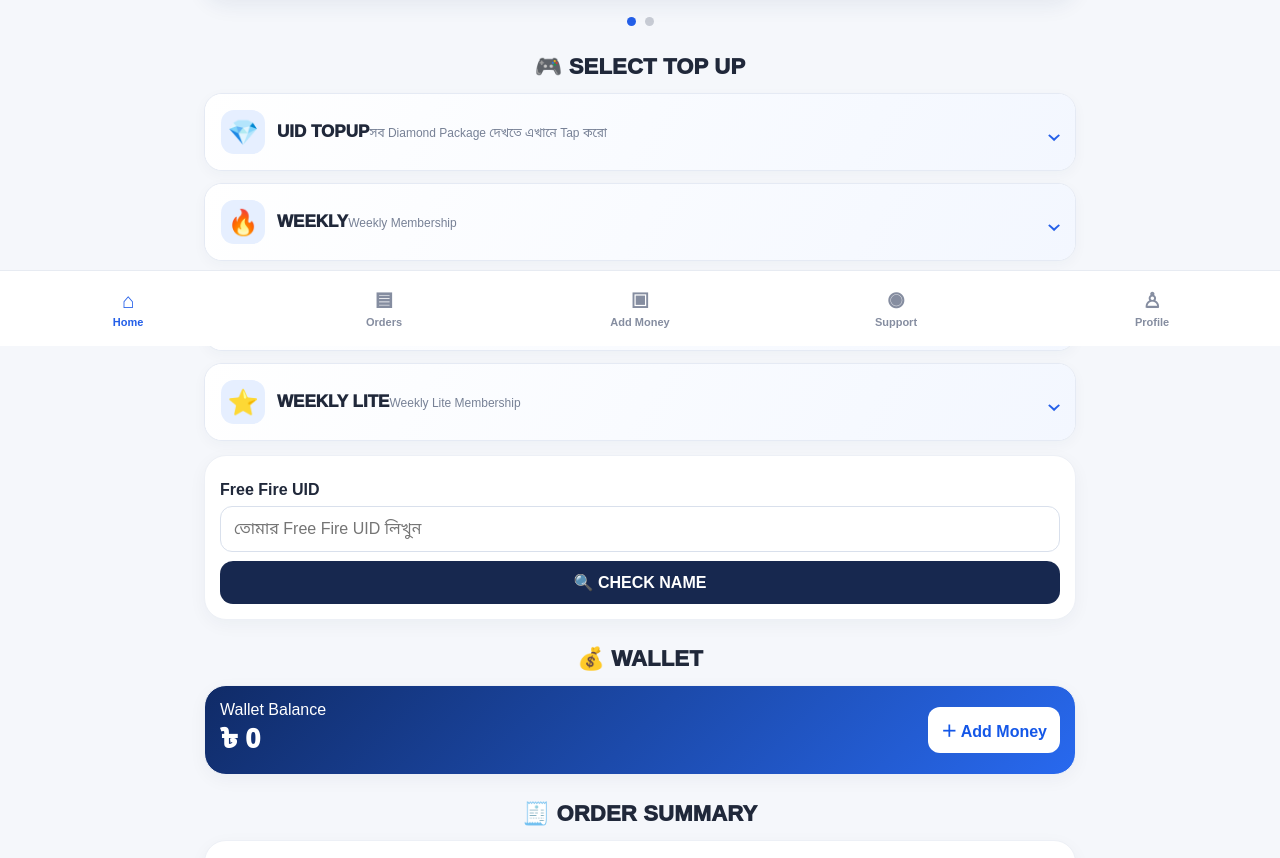
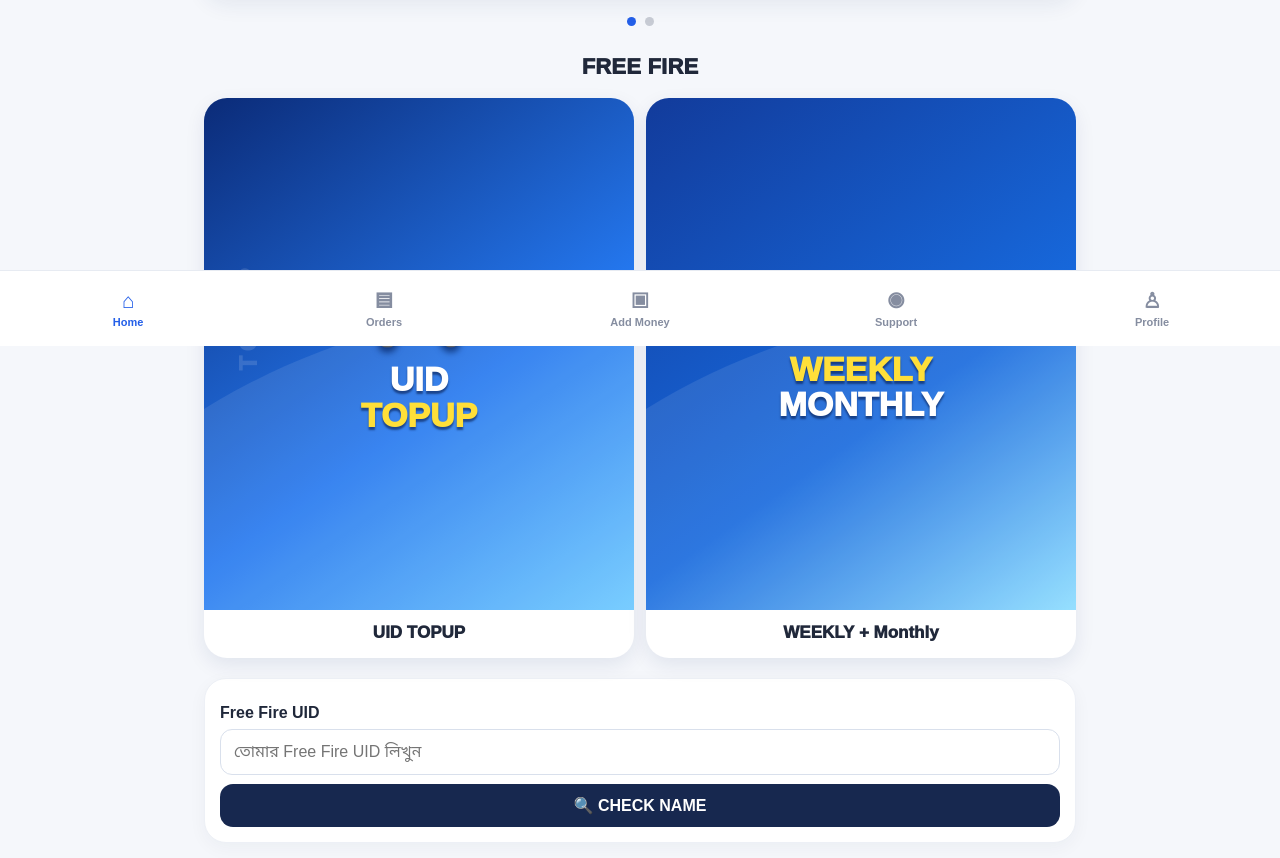
Before and after one commit to top1shopbd/TOP1-SHOP, a plain HTML site: page index.html in a window 1280 px wide. Shown: the part 454-1312 px from the top of the page. Drawn offline with Linux system fonts and the light colour scheme.

Commit message:
Update index.html

```diff
--- a/index.html
+++ b/index.html
@@ -21,17 +21,29 @@
 .dots{display:flex;justify-content:center;gap:9px;padding:12px 0 2px}.dot{width:9px;height:9px;border-radius:50%;background:#c7cbd4}.dot.active{background:var(--blue)}
 .section-title{text-align:center;font-size:22px;margin:26px 0 13px;font-weight:950;letter-spacing:.2px}
 .panel{background:#fff;border:1px solid #edf0f6;border-radius:22px;padding:15px;box-shadow:0 5px 18px #1b2d4d0b}
+
+.home-tiles{display:grid;grid-template-columns:repeat(2,minmax(0,1fr));gap:12px;margin:18px 0 20px}
+.home-tile{padding:0;overflow:hidden;border:0;border-radius:23px;background:#fff;box-shadow:0 7px 20px #10265b16;text-align:center;color:var(--ink)}
+.tile-art{height:auto;aspect-ratio:0.84;display:flex;flex-direction:column;align-items:center;justify-content:center;position:relative;overflow:hidden;padding:12px;color:#fff;background:linear-gradient(145deg,#0b2b78,#2477ee 58%,#6bc8ff)}
+.uid-art:before,.member-art:before{content:"";position:absolute;width:180%;height:80%;left:-40%;bottom:-25%;border-radius:50%;background:#ffffff18;transform:rotate(-18deg)}
+.tile-watermark{position:absolute;left:-10px;top:40%;font-size:24px;font-weight:1000;letter-spacing:5px;opacity:.13;transform:rotate(-90deg)}
+.tile-character{font-size:clamp(44px,12vw,74px);filter:drop-shadow(0 5px 3px #001b55aa);z-index:1}
+.tile-art strong{z-index:1;font-size:clamp(20px,5.5vw,34px);line-height:1.05;font-weight:1000;text-shadow:0 3px 2px #081c4d99}
+.tile-art em{font-style:normal;color:#ffdf39}
+.member-art{background:linear-gradient(145deg,#123b9b,#1769dd 60%,#8bdcff)}
+.tile-gems{font-size:clamp(27px,7vw,44px);margin-bottom:14px;z-index:1;filter:drop-shadow(0 4px 3px #001b55aa)}
+.tile-label{padding:13px 5px 15px;font-size:clamp(13px,3.5vw,17px);font-weight:950}
+.package-view{margin-top:22px;scroll-margin-top:86px}
+.package-view[hidden]{display:none}
+.view-heading{display:flex;justify-content:space-between;align-items:center;gap:8px;margin:0 0 12px}
+.view-heading h2{font-size:18px;margin:0;font-weight:950}
+.back-btn{border:0;border-radius:11px;padding:9px 11px;background:#eaf1ff;color:#2058d9;font-weight:900;white-space:nowrap}
+
 .pack-grid{display:grid;grid-template-columns:repeat(2,minmax(0,1fr));gap:10px}
 .pkg{min-width:0;border:1.5px solid #e7ebf4;border-radius:16px;background:#fff;padding:14px 10px;text-align:left;box-shadow:0 2px 6px #172b4d06}
 .pkg.selected{border-color:var(--blue);background:#eff5ff;box-shadow:0 0 0 1px #245fe822}
 .pkg-top{display:flex;gap:8px;align-items:center}.pkg-icon{font-size:22px}.pkg-name{font-size:14px;font-weight:850;line-height:1.3}.pkg-price{font-size:16px;color:#2058d9;font-weight:950;margin:9px 0 0 30px}
 .membership-list{display:grid;grid-template-columns:1fr;gap:9px}
-.category-box{margin:12px 0;border:1px solid #e5eaf4;border-radius:18px;background:#fff;overflow:hidden;box-shadow:0 4px 14px #1b2d4d09}
-.category-toggle{width:100%;display:flex;align-items:center;gap:12px;padding:16px;border:0;background:linear-gradient(120deg,#fff,#f3f7ff);text-align:left;color:var(--ink)}
-.category-icon{width:44px;height:44px;display:grid;place-items:center;border-radius:13px;background:#e6efff;font-size:25px;flex-shrink:0}
-.category-copy{flex:1}.category-name{font-weight:950;font-size:17px}.category-sub{font-size:12px;color:var(--muted);margin-top:4px}.category-arrow{font-size:20px;color:var(--blue);font-weight:900}
-.category-content{display:none;padding:12px;border-top:1px solid #edf0f6}.category-box.open .category-content{display:block}.category-box.open .category-arrow{transform:rotate(180deg)}
-.member-single{display:flex;align-items:center;gap:12px;width:100%;padding:13px;border:1.5px solid #e7ebf4;border-radius:14px;background:#fff;text-align:left}.member-single.selected{border-color:var(--blue);background:#eff5ff}.member-single .member-price{margin-left:auto}
 .member{display:flex;align-items:center;gap:12px;width:100%;border:1.5px solid #e7ebf4;border-radius:16px;background:#fff;padding:13px;text-align:left}
 .member.selected{border-color:var(--blue);background:#eff5ff}
 .member-icon{width:43px;height:43px;flex:0 0 43px;display:grid;place-items:center;background:#eaf1ff;border-radius:13px;font-size:23px}
@@ -70,22 +82,26 @@
   </div>
   <div class="dots"><span class="dot active"></span><span class="dot"></span></div>
 
-  <h2 class="section-title">🎮 SELECT TOP UP</h2>
-  <section class="category-box" id="diamondBox">
-    <button class="category-toggle" onclick="toggleBox('diamondBox')"><span class="category-icon">💎</span><span class="category-copy"><span class="category-name">UID TOPUP</span><span class="category-sub">সব Diamond Package দেখতে এখানে Tap করো</span></span><span class="category-arrow">⌄</span></button>
-    <div class="category-content"><div class="pack-grid" id="diamonds"></div></div>
+  <h2 class="section-title">FREE FIRE</h2>
+  <section class="home-tiles">
+    <button class="home-tile" onclick="openPackageBox('diamondBox')">
+      <div class="tile-art uid-art"><span class="tile-watermark">TOPUP</span><span class="tile-character">🎮</span><strong>UID<br><em>TOPUP</em></strong></div>
+      <div class="tile-label">UID TOPUP</div>
+    </button>
+    <button class="home-tile" onclick="openPackageBox('memberBox')">
+      <div class="tile-art member-art"><span class="tile-gems">💎 💎</span><strong><em>WEEKLY</em><br>MONTHLY</strong></div>
+      <div class="tile-label">WEEKLY + Monthly</div>
+    </button>
   </section>
-  <section class="category-box" id="weeklyBox">
-    <button class="category-toggle" onclick="toggleBox('weeklyBox')"><span class="category-icon">🔥</span><span class="category-copy"><span class="category-name">WEEKLY</span><span class="category-sub">Weekly Membership</span></span><span class="category-arrow">⌄</span></button>
-    <div class="category-content" id="weeklyContent"></div>
+
+  <section class="package-view" id="diamondBox" hidden>
+    <div class="view-heading"><h2>💎 UID TOPUP — Diamond Packages</h2><button class="back-btn" onclick="closePackageBox('diamondBox')">← Back</button></div>
+    <div class="panel"><div class="pack-grid" id="diamonds"></div></div>
   </section>
-  <section class="category-box" id="monthlyBox">
-    <button class="category-toggle" onclick="toggleBox('monthlyBox')"><span class="category-icon">👑</span><span class="category-copy"><span class="category-name">MONTHLY</span><span class="category-sub">Monthly Membership</span></span><span class="category-arrow">⌄</span></button>
-    <div class="category-content" id="monthlyContent"></div>
-  </section>
-  <section class="category-box" id="weeklyLiteBox">
-    <button class="category-toggle" onclick="toggleBox('weeklyLiteBox')"><span class="category-icon">⭐</span><span class="category-copy"><span class="category-name">WEEKLY LITE</span><span class="category-sub">Weekly Lite Membership</span></span><span class="category-arrow">⌄</span></button>
-    <div class="category-content" id="weeklyLiteContent"></div>
+
+  <section class="package-view" id="memberBox" hidden>
+    <div class="view-heading"><h2>🔥 Weekly / Monthly</h2><button class="back-btn" onclick="closePackageBox('memberBox')">← Back</button></div>
+    <div class="panel"><div class="membership-list" id="memberships"></div></div>
   </section>
 
   <section class="panel" style="margin-top:14px">
@@ -171,17 +187,25 @@
 const money = n => Number(n).toLocaleString("en-US");
 const allPackages = [...DIAMONDS.map(p=>({...p,icon:"💎",type:"diamond"})),...MEMBERSHIPS.map(p=>({...p,type:"membership"}))];
 
-function toggleBox(id){$(id).classList.toggle("open")}
+function openPackageBox(id){
+  $("diamondBox").hidden = id !== "diamondBox";
+  $("memberBox").hidden = id !== "memberBox";
+  $(id).scrollIntoView({behavior:"smooth",block:"start"});
+}
+function closePackageBox(id){
+  $(id).hidden = true;
+  window.scrollTo({top:0,behavior:"smooth"});
+}
 function renderPackages(){
   $("diamonds").innerHTML = DIAMONDS.map((p,i)=>`
     <button class="pkg ${selected && selected.name===p.name ? "selected":""}" onclick="choosePackage('diamond',${i})">
       <div class="pkg-top"><span class="pkg-icon">💎</span><span class="pkg-name">${p.name}</span></div>
       <div class="pkg-price">৳${p.price} TK</div>
     </button>`).join("");
-  const memberTargets = ["weeklyContent","monthlyContent","weeklyLiteContent"];
-  MEMBERSHIPS.forEach((p,i)=>{
-    $(memberTargets[i]).innerHTML = `<button class="member-single ${selected && selected.name===p.name ? "selected":""}" onclick="choosePackage('membership',${i})"><span class="member-icon">${p.icon}</span><span class="member-info"><span class="member-name">${p.name}</span><span class="member-sub">${p.sub}</span></span><span class="member-price">৳${p.price}</span></button>`;
-  });
+  $("memberships").innerHTML = MEMBERSHIPS.map((p,i)=>`
+    <button class="member ${selected && selected.name===p.name ? "selected":""}" onclick="choosePackage('membership',${i})">
+      <span class="member-icon">${p.icon}</span><span class="member-info"><span class="member-name">${p.name}</span><span class="member-sub">${p.sub}</span></span><span class="member-price">৳${p.price}</span>
+    </button>`).join("");
   $("bal").textContent=money(balance);$("mini").textContent=money(balance);
 }
 function choosePackage(type,i){
@@ -242,4 +266,4 @@
 renderPackages();
 </script>
 </body>
-                                                     </html>
+  </html>
```
